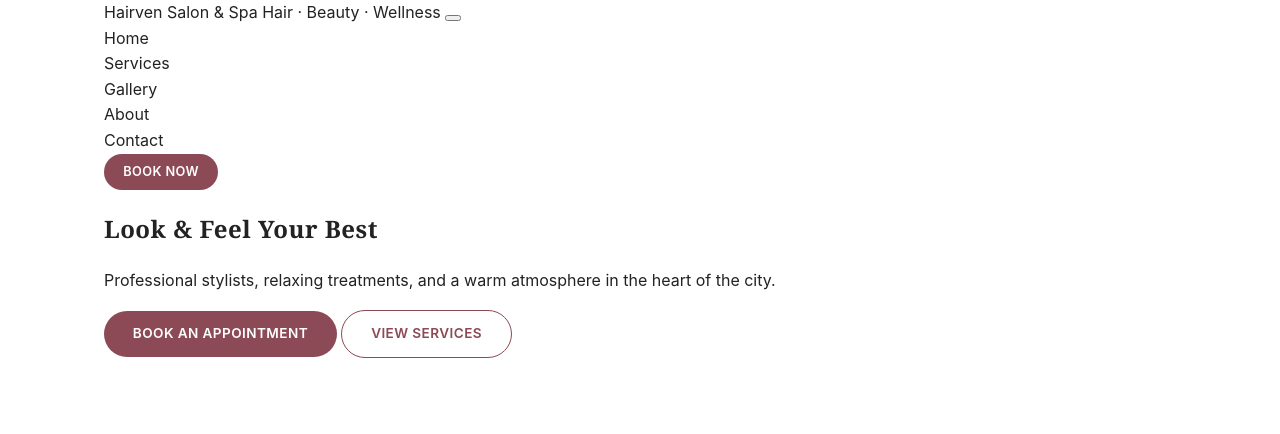
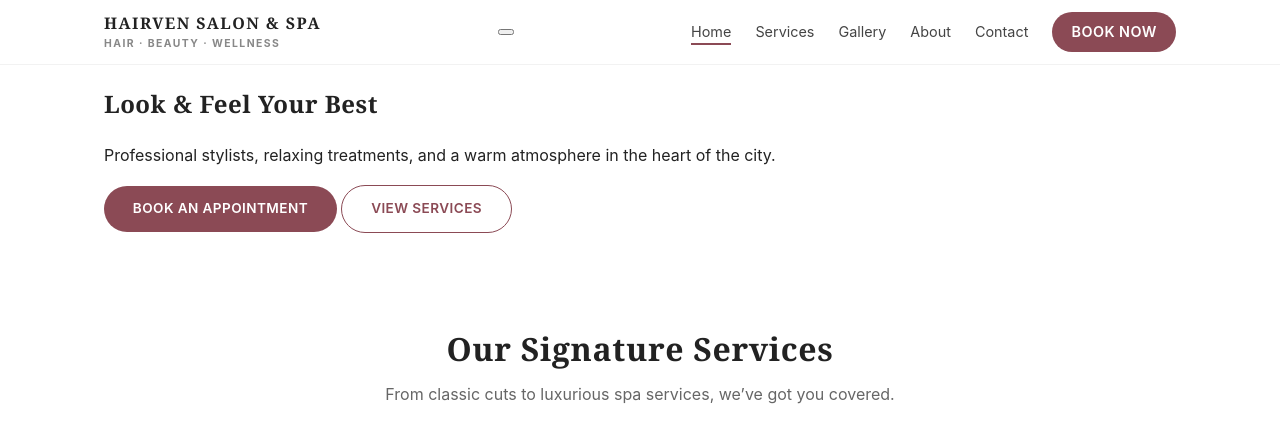
Before and after one commit to eustaceyoc/hairven-salon-app, a plain HTML site: page index.html in a window 1280 px wide. Shown: the top 434 px of the page. Drawn offline with Linux system fonts and the light colour scheme.

Commit message:
Add styling for header and nav elements

```diff
--- a/css/style.css
+++ b/css/style.css
@@ -150,3 +150,70 @@ textarea {
   padding: 0.5rem 1.2rem;
   font-size: 0.8rem;
 }
+
+/* Header & Nav Elements */
+.site-header {
+  position: sticky;
+  top: 0;
+  z-index: 50;
+  background-color: #ffffff;
+  backdrop-filter: blur(12px);
+  border-bottom: 1px solid rgba(0, 0, 0, 0.05);
+}
+
+.header-inner {
+  display: flex;
+  align-items: center;
+  justify-content: space-between;
+  min-height: 64px;
+}
+
+.logo {
+  display: flex;
+  flex-direction: column;
+  font-weight: 700;
+  letter-spacing: 0.09em;
+  text-transform: uppercase;
+}
+
+.logo-main {
+  font-family: "Georgia", "Times New Roman", serif;
+  font-size: 1rem;
+}
+
+.logo-sub {
+  font-size: 0.65rem;
+  color: #888888;
+}
+
+.site-nav ul {
+  display: flex;
+  align-items: center;
+  gap: 1.5rem;
+}
+
+.site-nav a {
+  font-size: 0.9rem;
+  color: #444444;
+  position: relative;
+}
+
+.site-nav a::after {
+  content: "";
+  position: absolute;
+  left: 0;
+  bottom: -0.3rem;
+  width: 0;
+  height: 2px;
+  background-color: #8b4a55;
+  transition: width 0.2s ease;
+}
+
+.site-nav a:hover::after,
+.site-nav a.active::after {
+  width: 100%;
+}
+
+.site-nav .btn-small {
+  color: #ffffff;
+}
```
